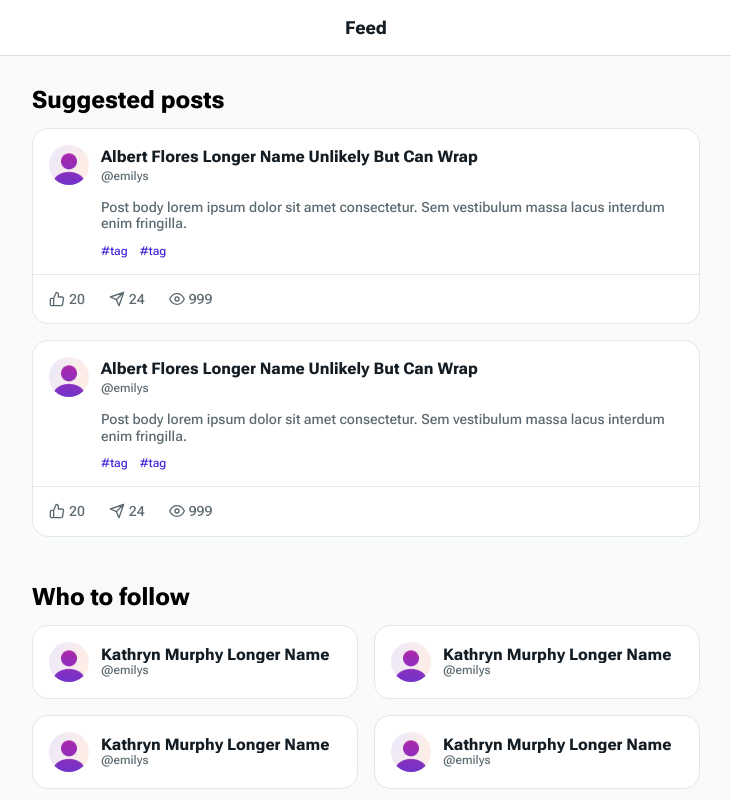
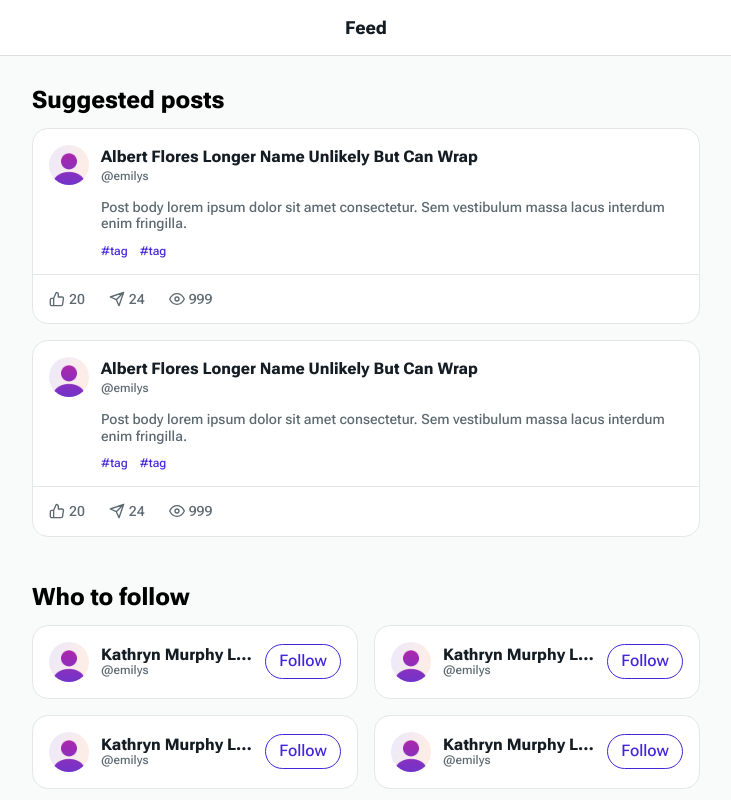
Before and after one commit to yaroslavnosenko/metaversal, a Next.js app: page / in a window 1280 px wide. Shown: the top 800 px of the page, without its empty margins (274-1005 px from the left). Built offline with nearby package versions, Linux system fonts and the light colour scheme.

Commit message:
Moved colors to config, updated font and created components.css

```diff
--- a/app/layout.tsx
+++ b/app/layout.tsx
@@ -34,7 +34,7 @@ export default function RootLayout({
 }>) {
   return (
     <html lang="en" className={font.className}>
-      <body className="antialiased">{children}</body>
+      <body className="bg-background text-secondary">{children}</body>
     </html>
   )
 }
--- a/components/profile-min-card.tsx
+++ b/components/profile-min-card.tsx
@@ -14,6 +14,7 @@ export const ProfileMinCard = () => {
         <h4 className="sm:truncate">Kathryn Murphy Longer Name</h4>
         <p className="small">@emilys</p>
       </div>
+      <button className="btn-outline">Follow</button>
     </div>
   )
 }
--- /dev/null
+++ b/styles/components.css
@@ -0,0 +1,31 @@
+svg {
+  display: block;
+}
+
+main {
+  @apply max-w-[700px] mx-auto px-4 py-8 grid grid-cols-1 gap-12;
+}
+
+section {
+  @apply grid grid-cols-1 gap-4;
+}
+
+.avatar {
+  @apply rounded-full h-10 w-10 hover:opacity-50 cursor-pointer;
+}
+
+.card {
+  @apply border-[1px] border-border rounded-2xl bg-white;
+}
+
+button {
+  @apply leading-[18.75px] font-medium text-[16px] rounded-full cursor-pointer  h-[35px] px-[13px] box-border;
+}
+
+button.btn-outline {
+  @apply text-accent border-[1px] border-accent hover:border-focus hover:text-focus  hover:bg-light leading-[18.75px];
+}
+
+button.btn-solid {
+  @apply bg-gradient-to-b from-[#FF0073] via-[#811AB8] to-[#4426D9] text-white font-bold;
+}
--- a/styles/index.css
+++ b/styles/index.css
@@ -1,27 +1,2 @@
-@import 'vars.css';
 @import 'typo.css';
-
-body {
-  color: var(--secondary);
-  background: var(--background);
-}
-
-svg {
-  display: block;
-}
-
-main {
-  @apply max-w-[700px] mx-auto px-4 py-8 grid grid-cols-1 gap-12;
-}
-
-section {
-  @apply grid grid-cols-1 gap-4;
-}
-
-.avatar {
-  @apply rounded-full h-10 w-10 hover:opacity-50 cursor-pointer;
-}
-
-.card {
-  @apply border-[1px] border-border rounded-2xl bg-white;
-}
+@import 'components.css';
--- a/styles/typo.css
+++ b/styles/typo.css
@@ -5,9 +5,7 @@ h4,
 h5,
 h6 {
   @apply font-extrabold leading-none text-primary;
-  font-variation-settings: 'GRAD' 0, 'XOPQ' 96, 'XTRA' 468, 'YOPQ' 79,
-    'YTAS' 750, 'YTDE' -203, 'YTFI' 738, 'YTLC' 514, 'YTUC' 712, 'slnt' 0,
-    'wdth' 151;
+  font-variation-settings: 'wght' 800, 'wdth' 150;
 }
 
 h1 {
--- a/styles/vars.css
+++ /dev/null
@@ -1,7 +0,0 @@
-:root {
-  --background: #f9fafa;
-  --primary: #141c24;
-  --secondary: #5c6970;
-  --accent: #4426d9;
-  --border: #e4e7e8;
-}
--- a/tailwind.config.ts
+++ b/tailwind.config.ts
@@ -8,11 +8,13 @@ const config: Config = {
   theme: {
     extend: {
       colors: {
-        background: 'var(--background)',
-        secondary: 'var(--secondary)',
-        primary: 'var(--primary)',
-        accent: 'var(--accent)',
-        border: 'var(--border)',
+        background: '#f9fafa',
+        border: '#e4e7e8',
+        primary: '#141c24',
+        secondary: '#5c6970',
+        accent: '#4426d9',
+        focus: '#361fad',
+        light: '#ECE9FB',
         slate: {
           150: '#dfdfdf',
         },
```
